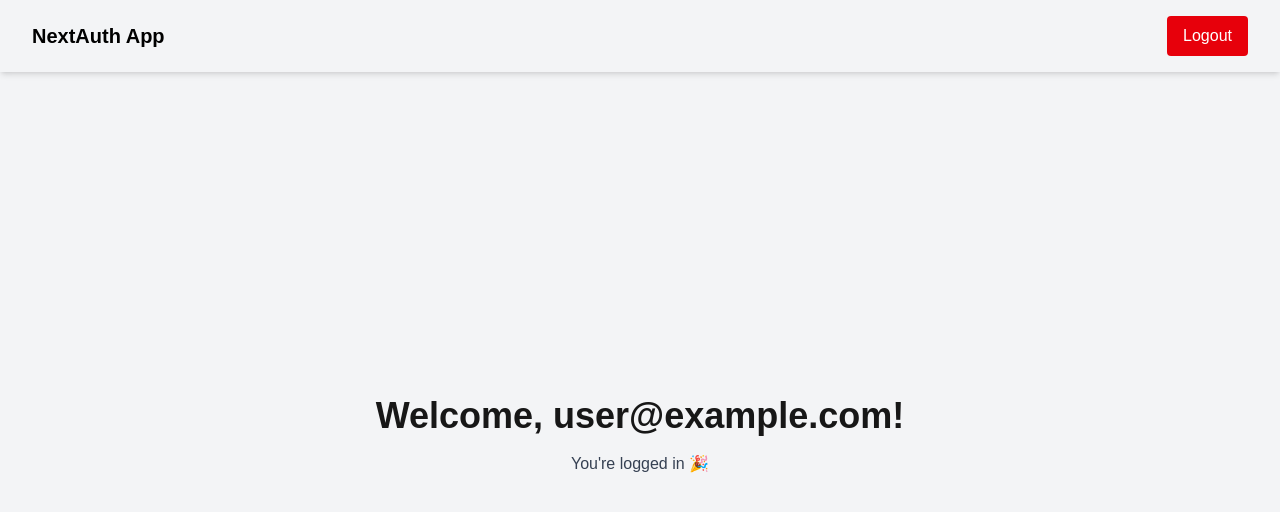
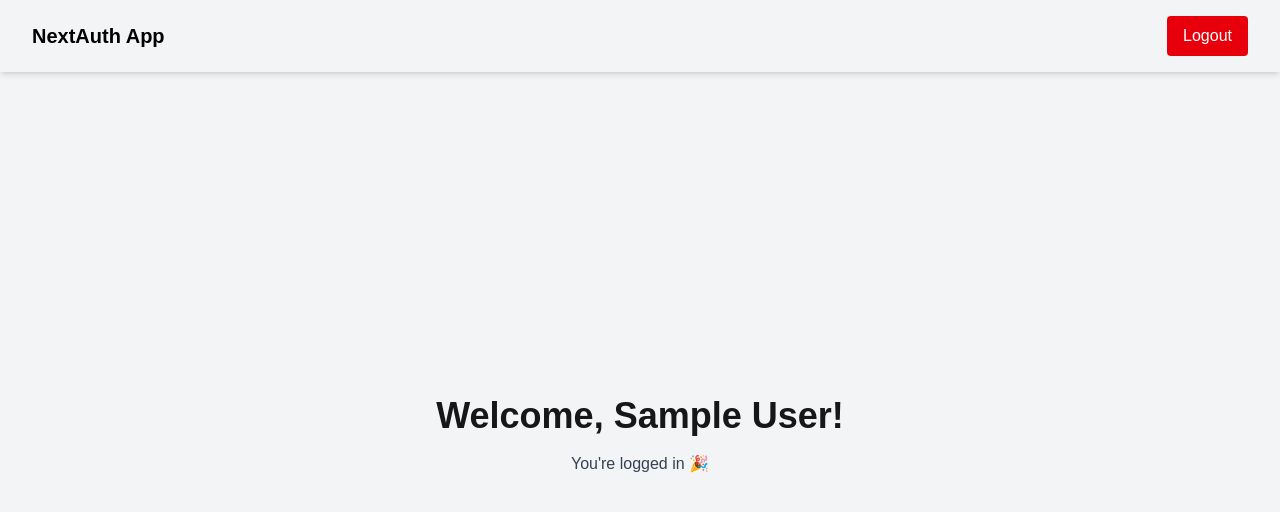
Before and after one commit to joemar-ceneza/nextauth-app, a Next.js app: page /welcome in a window 1280 px wide. Shown: the top 512 px of the page. Built offline with nearby package versions, Linux system fonts and the light colour scheme; no server answers; sample sign-in values are in the browser's storage.

Commit message:
change from email to name

```diff
--- a/src/app/welcome/page.tsx
+++ b/src/app/welcome/page.tsx
@@ -14,7 +14,7 @@
     <main className="flex flex-col min-h-screen bg-gray-100">
       <Header />
       <div className="flex flex-col items-center justify-center flex-1 space-y-6 px-4 py-12">
-        <h1 className="text-4xl font-bold mb-4">Welcome, {session.user?.email}!</h1>
+        <h1 className="text-4xl font-bold mb-4">Welcome, {session.user?.name}!</h1>
         <p className="text-gray-700">You&apos;re logged in 🎉</p>
       </div>
     </main>
```
